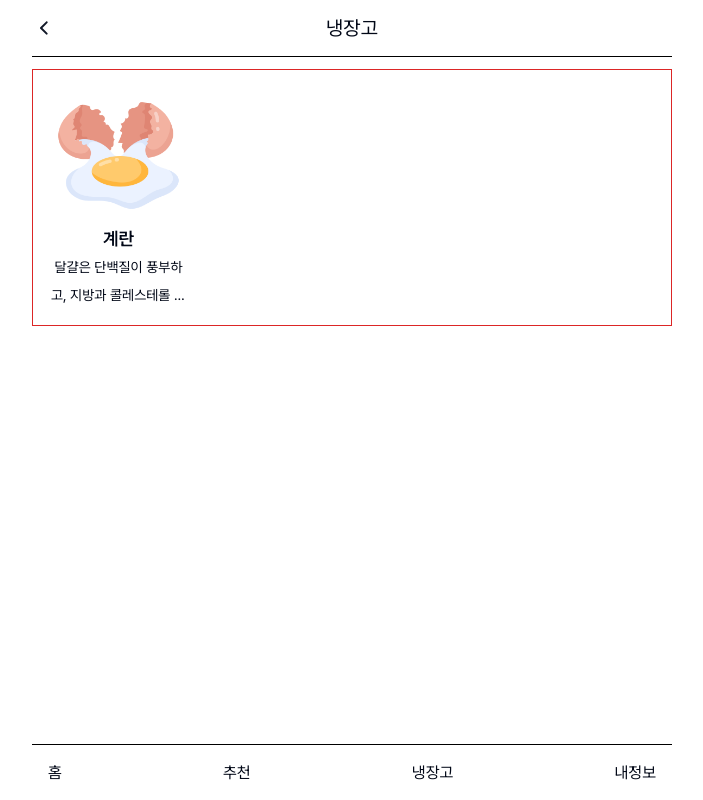
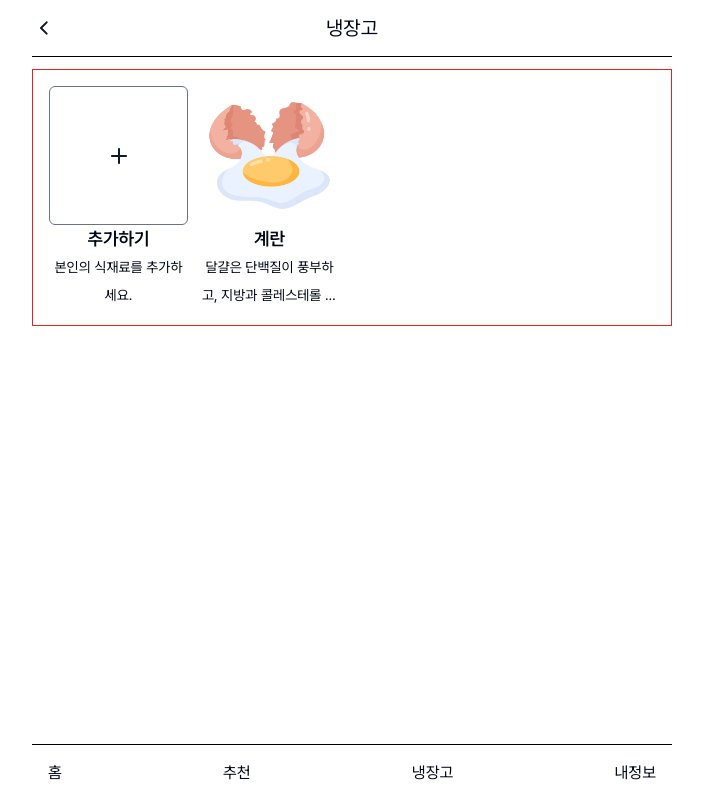
Before and after one commit to K-HTML-KNU/k-html-carbon-neutral, a Next.js app: page /fridge in a window 1280 px wide. Shown: the whole page, without its empty margins (288-991 px from the left). Built offline with nearby package versions, Linux system fonts and the light colour scheme.

Commit message:
[bugfix] 카메라 버그 수정

```diff
--- a/app/fridge/page.tsx
+++ b/app/fridge/page.tsx
@@ -1,9 +1,14 @@
+import Camera from "@/components/Camera";
+import CreateIngredient from "@/components/CreateIngredient";
 import Food from "@/components/Food";
 
 export default function Fridge() {
   return (
-    <div className="flex flex-wrap gap-[12px]">
-      <Food type="egg" name="계란" description="달걀은 단백질이 풍부하고, 지방과 콜레스테롤 함량이 낮아서 건강에 좋은 식품입니다." nutrition="굳굳 영양굳굳 영양굳굳 영양굳굳 영양굳굳 영양굳굳 영양굳굳 영양굳굳 영양굳굳 영양굳굳 영양굳굳 영양굳굳 영양굳굳 영양굳굳 영양굳굳 영양굳굳 영양굳굳 영양굳굳 영양굳굳 영양굳굳 영양굳굳 영양굳굳 영양굳굳 영양" storage="잘 저장 잘 저장잘 저장잘 저장잘 저장잘 저장잘 저장잘 저장잘 저장잘 저장잘 저장잘 저장잘 저장잘 저장잘 저장잘 저장잘 저장잘 저장잘 저장잘 저장잘 저장" />
+    <div>
+      <div className="flex flex-wrap gap-[12px]">
+        <CreateIngredient />
+        <Food type="egg" name="계란" description="달걀은 단백질이 풍부하고, 지방과 콜레스테롤 함량이 낮아서 건강에 좋은 식품입니다." nutrition="굳굳 영양굳굳 영양굳굳 영양굳굳 영양굳굳 영양굳굳 영양굳굳 영양굳굳 영양굳굳 영양굳굳 영양굳굳 영양굳굳 영양굳굳 영양굳굳 영양굳굳 영양굳굳 영양굳굳 영양굳굳 영양굳굳 영양굳굳 영양굳굳 영양굳굳 영양굳굳 영양" storage="잘 저장 잘 저장잘 저장잘 저장잘 저장잘 저장잘 저장잘 저장잘 저장잘 저장잘 저장잘 저장잘 저장잘 저장잘 저장잘 저장잘 저장잘 저장잘 저장잘 저장잘 저장" />
+      </div>
     </div>
   )
 }
--- a/components/Camera.tsx
+++ b/components/Camera.tsx
@@ -183,7 +183,7 @@ export default function Camera() {
   }
 
   const handleSubmit = async () => {
-    const response = await fetch('image/MemoryTest-YOLOFunction-EoPm6OiUbjtx', {
+    const response = await fetch('https://lh6ujwj0tj.execute-api.ap-northeast-2.amazonaws.com/image/MemoryTest-YOLOFunction-EoPm6OiUbjtx', {
       method: 'POST',
       body: JSON.stringify({
         image: capturedImage.split(',')[1],
@@ -196,7 +196,7 @@ export default function Camera() {
   }
 
   useEffect(() => {
-    ;(async () => {
+    (async () => {
       await handleShowCamera()
     })()
   }, [])
@@ -254,13 +254,17 @@ export default function Camera() {
               </div>
               {/* Capture */}
               <Image
+                width={44}
+                height={44}
                 className="w-[44px] h-[44px] cursor-pointer"
-                src={CAPTURE.src}
+                src={CAPTURE}
                 alt="capture image"
                 onClick={handleCapture}
               />
               {/* Change Camera */}
               <Image
+                width={44}
+                height={44}
                 className="w-[44px] h-[44px] cursor-pointer"
                 src={CHANGE}
                 alt="change camera image"
--- /dev/null
+++ b/components/CreateIngredient.tsx
@@ -0,0 +1,54 @@
+import Image from 'next/image'
+
+import {
+  Drawer,
+  DrawerClose,
+  DrawerContent,
+  DrawerDescription,
+  DrawerFooter,
+  DrawerHeader,
+  DrawerTitle,
+  DrawerTrigger,
+} from '@/components/ui/drawer'
+import { Button } from './ui/button'
+
+import PLUS from '@/meta/images/plus.svg'
+
+export default function CreateIngredient() {
+  return (
+    <Drawer>
+      <DrawerTrigger>
+        <div className="w-[139px] cursor-pointer group">
+          {/* img */}
+          <div className='w-[139px] h-[139px] border border-gray-500 rounded-md flex items-center justify-center group-hover:bg-gray-200'>
+            <Image
+              src={PLUS}
+              alt="food_img"
+            />
+          </div>
+          {/* name */}
+          <h3 className="text-lg font-semibold">추가하기</h3>
+          {/* description */}
+          <p className="text-sm leading-7 line-clamp-2">본인의 식재료를 추가하세요.</p>
+        </div>
+      </DrawerTrigger>
+      <DrawerContent>
+        <DrawerHeader>
+          <DrawerTitle>식재료 추가하기</DrawerTitle>
+          <DrawerDescription>
+            본인의 식재료를 추가하세요.
+          </DrawerDescription>
+        </DrawerHeader>
+        <div>
+
+        </div>
+        <DrawerFooter>
+          <Button>추가하기</Button>
+          <DrawerClose>
+            <Button variant="outline">취소하기</Button>
+          </DrawerClose>
+        </DrawerFooter>
+      </DrawerContent>
+    </Drawer>
+  )
+}
```
Also changed, not shown: meta/images/plus.svg (added).
